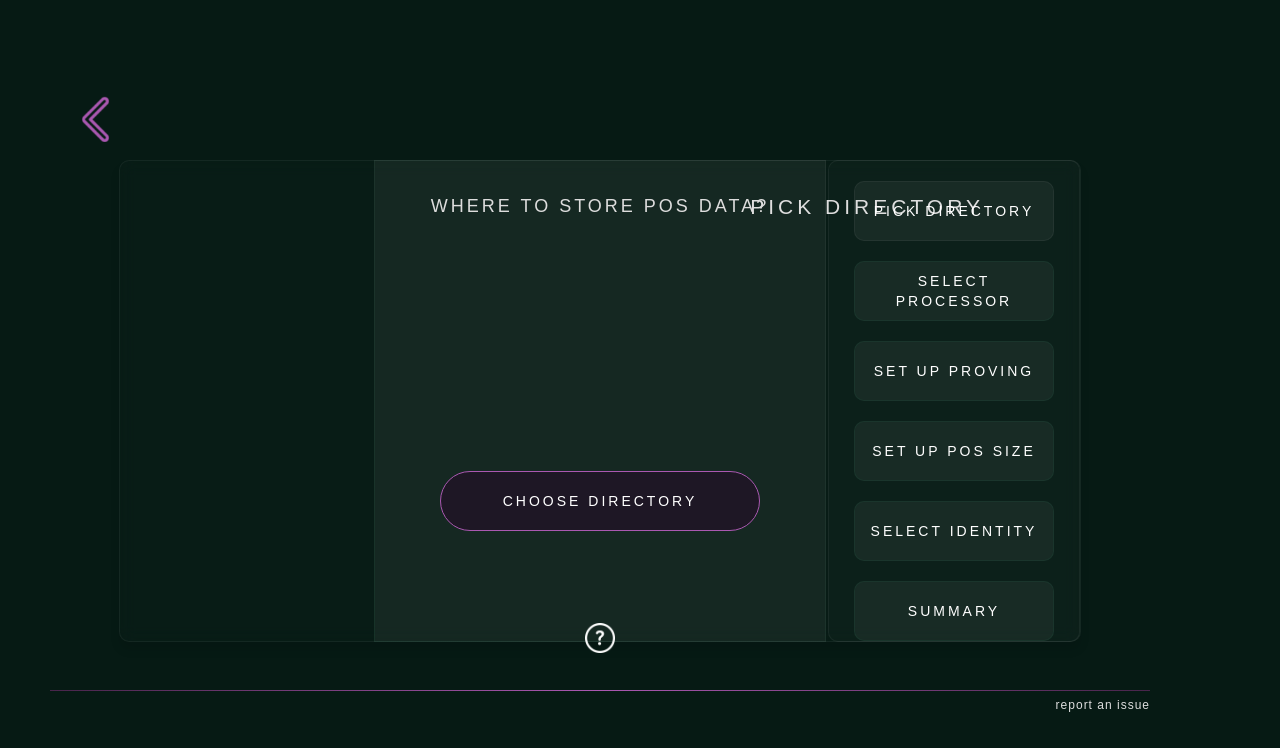
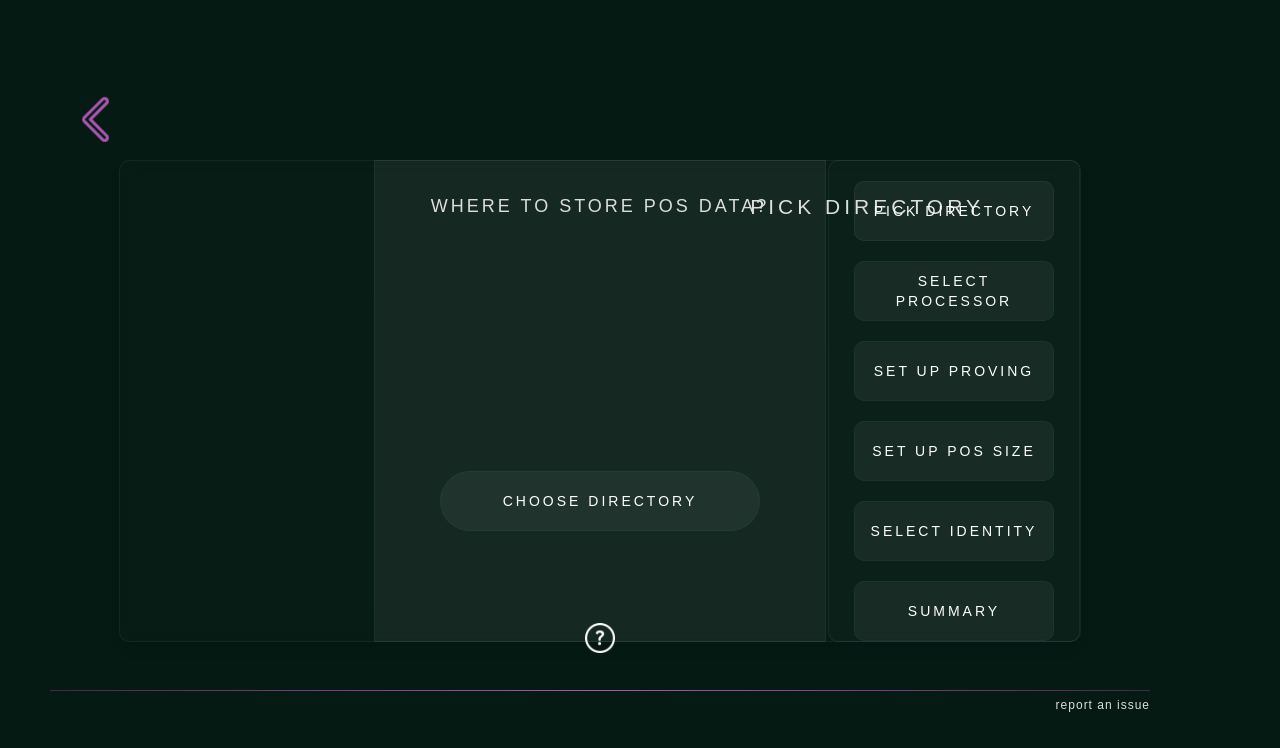
Before and after one commit to spacemeshos/sm-init-app-v2, a React (Create React App) app: page /generate in a window 1280 px wide. Shown: the top 748 px of the page. Built offline with nearby package versions, Linux system fonts and the light colour scheme.

Commit message:
isActive + visual update

```diff
--- a/src/components/button.tsx
+++ b/src/components/button.tsx
@@ -31,6 +31,7 @@ interface ButtonProps {
   showModal?: boolean;
   size?: number;
   modalComponent?: React.ElementType;
+  $isActive?: boolean;
 }
 
 // Standard Button component
@@ -44,6 +45,7 @@ const Button: React.FC<ButtonProps> = ({
   width,
   backgroundColor,
   borderColor,
+  $isActive,
 }) => {
   const handleClick = () => {
     if (typeof onClick === "function") {
@@ -51,7 +53,7 @@ const Button: React.FC<ButtonProps> = ({
     }
   };
   return (
-    <ButtonWrapper
+    <StandardButton
       onClick={handleClick}
       role="button"
       tabIndex={0}
@@ -62,9 +64,10 @@ const Button: React.FC<ButtonProps> = ({
       height={height}
       backgroundColor={backgroundColor}
       borderColor={borderColor}
+      $isActive={$isActive}
     >
       <ButtonText>{label}</ButtonText>
-    </ButtonWrapper>
+    </StandardButton>
   );
 };
 
@@ -138,7 +141,7 @@ const IconButton: React.FC<ButtonProps> = ({
   return (
     <>
       {!isModalOpen && (
-        <IconButtonWrapper
+        <IconStandardButton
           onClick={handleClick}
           role="button"
           tabIndex={0}
@@ -146,7 +149,7 @@ const IconButton: React.FC<ButtonProps> = ({
           buttonLeft={buttonLeft}
         >
           <ButtonIcon src={iconSrc} size={size} />
-        </IconButtonWrapper>
+        </IconStandardButton>
       )}
       {isModalOpen &&
         showModal &&
@@ -187,7 +190,7 @@ const CancelButton: React.FC<ButtonProps> = (props) => {
 };
 
 // Styled component for the standard button wrapper
-const ButtonWrapper = styled.button<{
+const StandardButton = styled.button<{
   buttonTop?: number;
   buttonLeft?: number;
   height?: number;
@@ -195,14 +198,15 @@ const ButtonWrapper = styled.button<{
   buttonMargin?: number;
   borderColor?: string;
   backgroundColor?: string;
+  $isActive?: boolean;
 }>`
   top: ${({ buttonTop }) => buttonTop || 0}px;
   left: ${({ buttonLeft }) => buttonLeft || 0}px;
   height: ${({ height }) => height || 60}px;
   width: ${({ width }) => width || 300}px;
-  background-color: ${({ backgroundColor }) =>
-    backgroundColor || "transparent"};
+  background-color: ${Colors.whiteOpaque};
   cursor: pointer;
+  transition: all 0.2s ease;
   padding: 10px;
   margin: ${({ buttonMargin }) => buttonMargin || 0}px;
   z-index: auto;
@@ -211,11 +215,14 @@ const ButtonWrapper = styled.button<{
   justify-content: center;
   text-align: center;
   position: relative;
-  border-radius: 50px;
-  border: 1px solid ${({ borderColor }) => borderColor || Colors.greenDark};
+  border-radius: 45px;
+  border: 0.5px solid
+    ${(props) =>
+      props.$isActive ? Colors.whiteOpaque : Colors.greenLightOpaque};
 
   &:hover {
-    border: 1px solid ${({ borderColor }) => borderColor || Colors.greenLight};
+    background-color: ${Colors.greenLightOpaque};
+    border: 1px solid ${Colors.whiteOpaque};
   }
 `;
 
@@ -253,7 +260,7 @@ const ButtonIcon = styled.img<{ size?: number }>`
 `;
 
 // Styled component for the icon button wrapper
-const IconButtonWrapper = styled.button<{
+const IconStandardButton = styled.button<{
   buttonTop: number;
   buttonLeft: number;
 }>`
```
